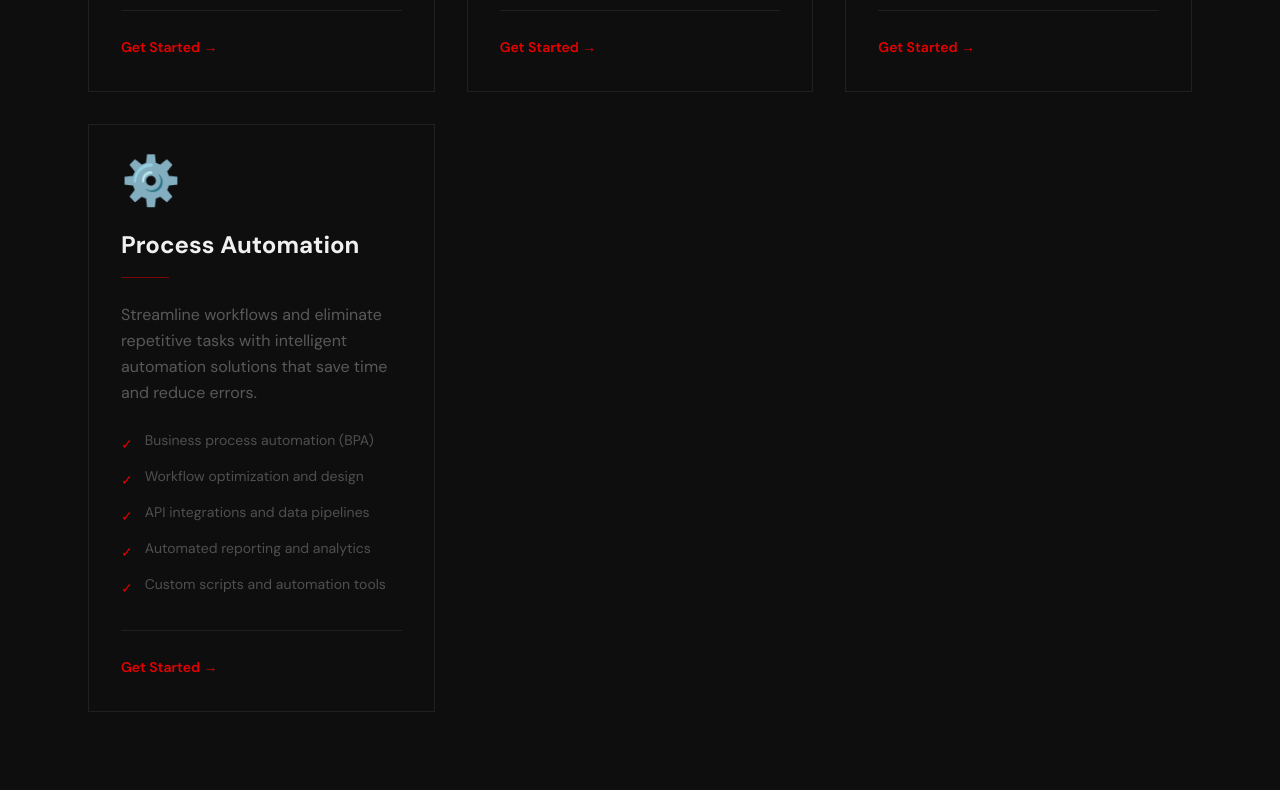
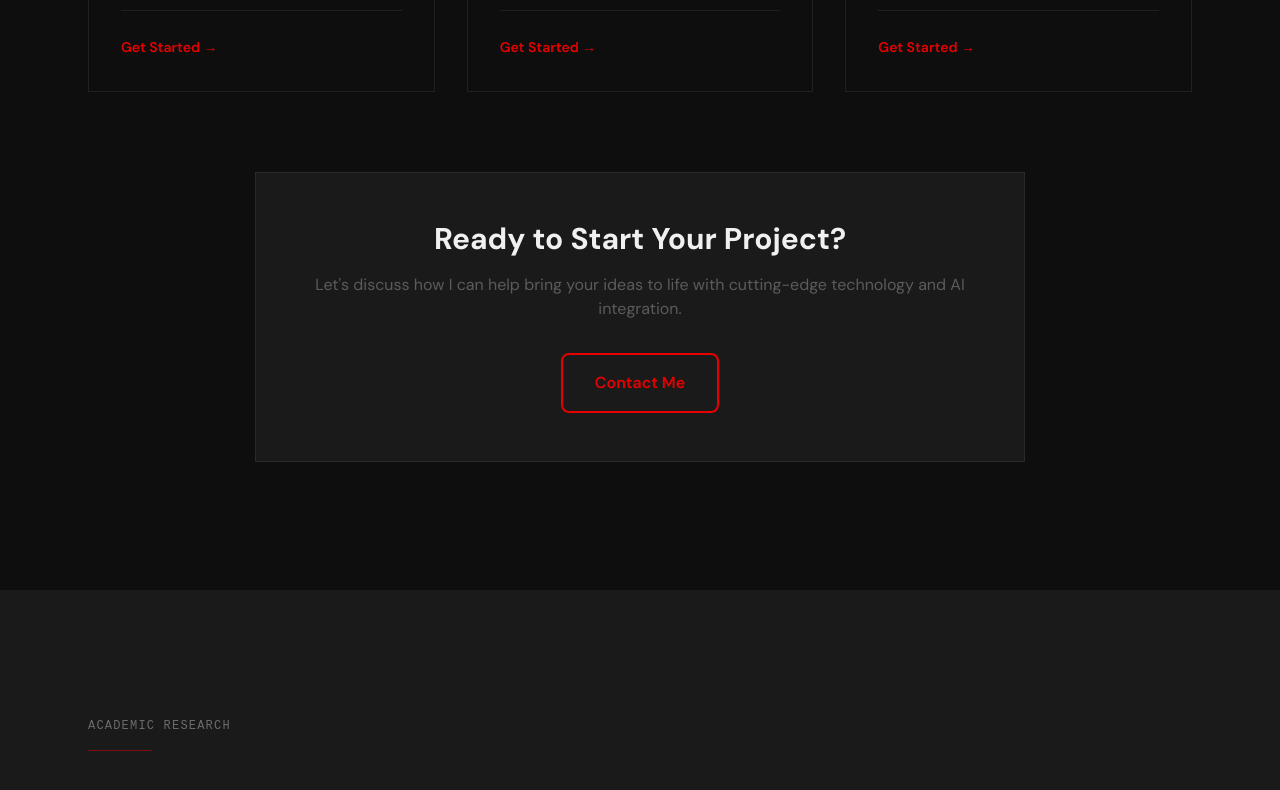
Before and after one commit to khusanovich/portfolio, a Next.js app: page / in a window 1280 px wide. Shown: the part 6220-7010 px from the top of the page. Built offline with nearby package versions, Linux system fonts and the light colour scheme.

Commit message:
Remove Process Automation service
- Remove 7th service to maintain clean grid layout
- Keep 6 services for better visual alignment

```diff
--- a/src/components/sections/Services.tsx
+++ b/src/components/sections/Services.tsx
@@ -78,18 +78,6 @@ const SERVICES: Service[] = [
       "AI feasibility assessment",
       "Code review and optimization",
       "Training and knowledge transfer",
-    ],
-  },
-  {
-    icon: "⚙️",
-    title: "Process Automation",
-    description: "Streamline workflows and eliminate repetitive tasks with intelligent automation solutions that save time and reduce errors.",
-    features: [
-      "Business process automation (BPA)",
-      "Workflow optimization and design",
-      "API integrations and data pipelines",
-      "Automated reporting and analytics",
-      "Custom scripts and automation tools",
     ],
   },
 ];
```
